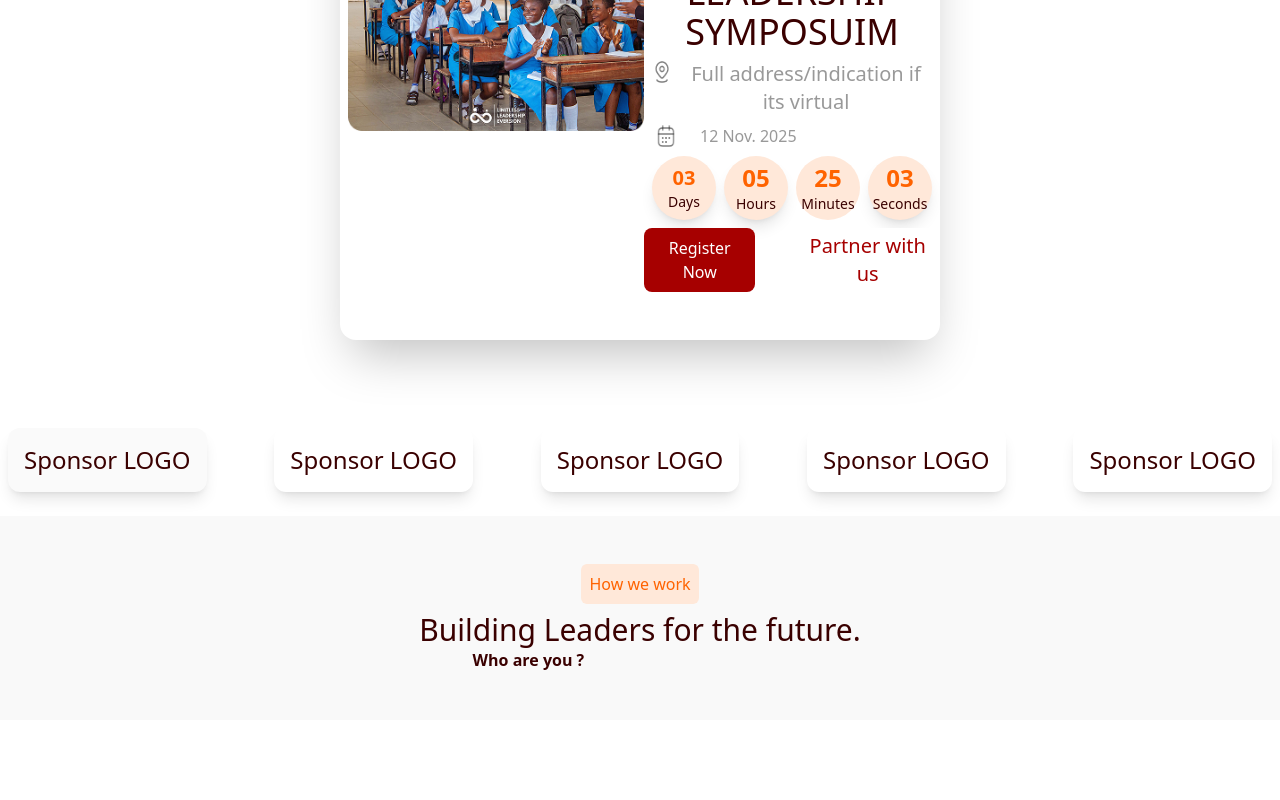
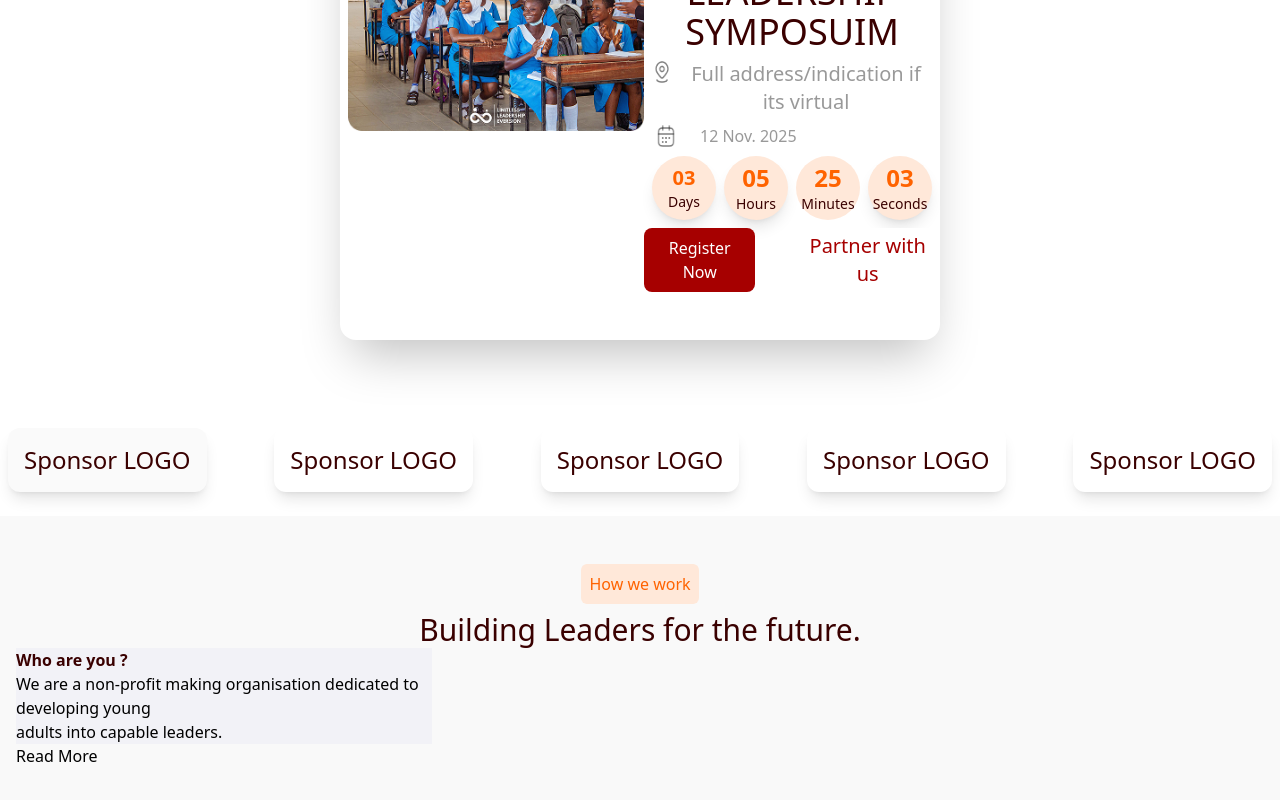
Before and after one commit to Developerfiyin/LLE-website, a React (Vite) app: page / in a window 1280 px wide. Shown: the part 1634-2434 px from the top of the page. Before the commit the page ends 2354 px from the top, so only its background shows below. Built offline with nearby package versions, Linux system fonts and the light colour scheme.

Commit message:
updated a div

```diff
--- a/src/Components/vision.jsx
+++ b/src/Components/vision.jsx
@@ -10,11 +10,14 @@ const vision = () => {
 
 
                        <div className='grid grid-cols-3'>
+                            <div >
+                               <div className='bg-[#f2f2f7] '>
+                            <h5 className='text-[#3a0000] font-semibold '>Who are you ?</h5>
+                            <h5>We are a non-profit making organisation dedicated to developing young <br /> adults into capable leaders. </h5>
+                        </div>
+                        <button>Read More</button>
+                            </div>
 
-                        <div>
-                            <h5 className='text-[#3a0000] font-semibold '>Who are you ?</h5>
-
-                        </div>
 
                        </div>
 
```
